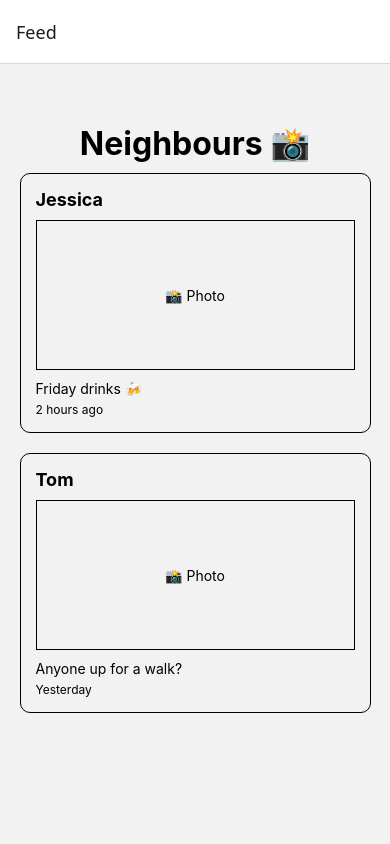
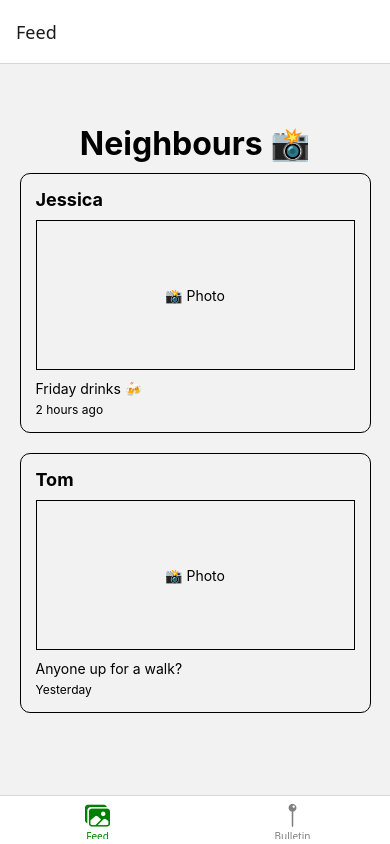
Before and after one commit to jess-again/neighbours, a React Native app: screen / in a window 390 px wide. Built offline with nearby package versions, Linux system fonts and the light colour scheme.

Commit message:
feat: fiddling about

```diff
--- a/App.js
+++ b/App.js
@@ -1,25 +1,49 @@
 import { NavigationContainer } from '@react-navigation/native';
-import { createNativeStackNavigator } from '@react-navigation/native-stack';
+import { createBottomTabNavigator } from '@react-navigation/bottom-tabs';
+import { Ionicons } from '@expo/vector-icons';
 
 import FeedScreen from './screens/FeedScreen';
 import BulletinScreen from './screens/BulletinScreen';
 
-const Stack = createNativeStackNavigator();
+const Tab = createBottomTabNavigator();
 
 export default function App() {
   return (
     <NavigationContainer>
-      <Stack.Navigator>
-        <Stack.Screen
+      <Tab.Navigator
+        screenOptions={{
+          tabBarActiveTintColor: 'green',
+          tabBarInactiveTintColor: 'grey',
+        }}
+      >
+        <Tab.Screen
           name="Feed"
           component={FeedScreen}
+          options={{
+            tabBarIcon: ({ color, size }) => (
+              <Ionicons
+                name="images"
+                size={size}
+                color={color}
+              />
+            ),
+          }}
         />
 
-        <Stack.Screen
+        <Tab.Screen
           name="Bulletin"
           component={BulletinScreen}
+          options={{
+            tabBarIcon: ({ color, size }) => (
+              <Ionicons
+                name="pin"
+                size={size}
+                color={color}
+              />
+            ),
+          }}
         />
-      </Stack.Navigator>
+      </Tab.Navigator>
     </NavigationContainer>
   );
 }
--- a/package.json
+++ b/package.json
@@ -9,6 +9,7 @@
     "web": "expo start --web"
   },
   "dependencies": {
+    "@react-navigation/bottom-tabs": "^7.18.8",
     "@react-navigation/native": "^7.3.8",
     "@react-navigation/native-stack": "^7.17.10",
     "expo": "~54.0.34",
```
Also changed, not shown: 1 other file (tests, documents, lock files or other folders).
